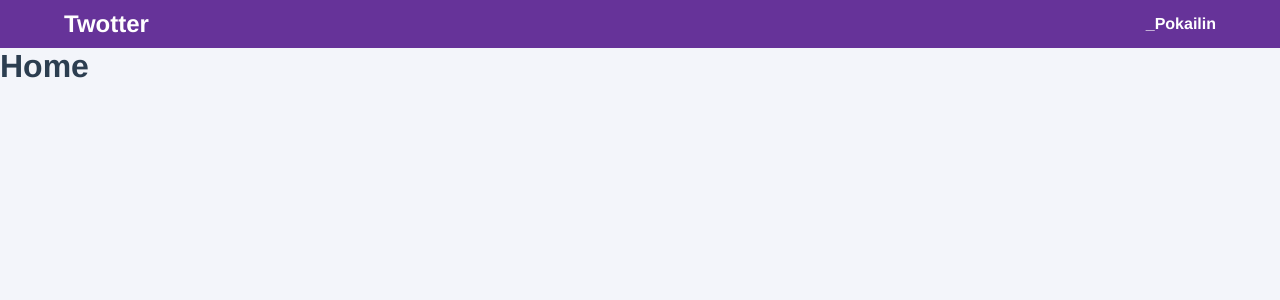
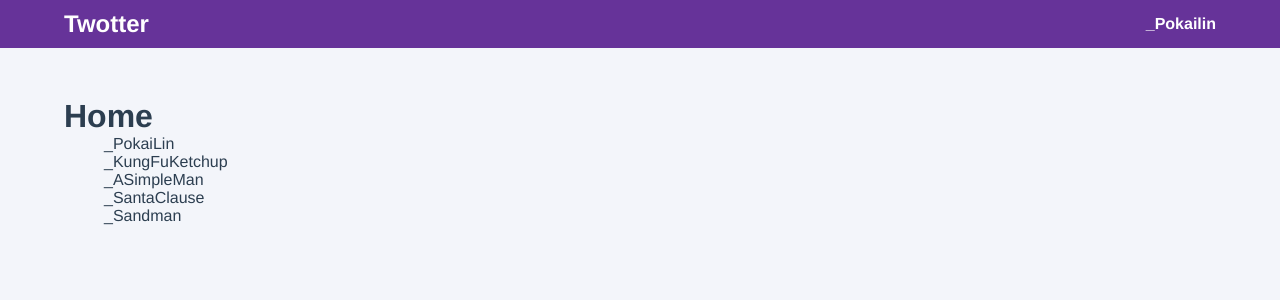
Before and after one commit to pokailin/twotter-tutorial, a Vue app: page / in a window 1280 px wide. Shown: the top 300 px of the page. Built offline with nearby package versions, Linux system fonts and the light colour scheme.

Commit message:
Home page and Admin Page
added list of users to home page / added an admin page along with a router guard that checks if admin privileges are needed for next route

```diff
--- a/src/router/index.js
+++ b/src/router/index.js
@@ -1,6 +1,7 @@
 import { createRouter, createWebHistory } from "vue-router";
 import HomeVue from "@/views/HomeView.vue";
 import UserProfileVue from "@/views/UserProfile.vue";
+import AdminVue from "@/views/AdminView.vue";
 
 const routes = [
     {
@@ -12,6 +13,14 @@ const routes = [
         path: '/user/:userId',
         name: 'UserProfile',
         component: UserProfileVue
+    },
+    {
+        path: '/admin',
+        name: 'AdminView',
+        component: AdminVue,
+        meta: {
+            requiresAdmin: true
+        }
     }
 ]
 
@@ -20,4 +29,15 @@ const router = createRouter({
     routes
 })
 
+router.beforeEach(async (to, from, next) => {
+    const isAdmin = true;
+    const requiresAdmin = to.matched.some(record => record.meta.requiresAdmin);
+
+    if (requiresAdmin && !isAdmin) {
+        next({ name: 'Home' });
+    } else {
+        next();
+    }
+})
+
 export default router;
--- /dev/null
+++ b/src/views/AdminView.vue
@@ -0,0 +1,16 @@
+<template>
+  <h1 class="admin">Admin</h1>
+</template>
+
+<script>
+export default {
+  name: 'AdminView',
+  setup() {},
+};
+</script>
+
+<style lang="scss" scoped>
+.admin {
+  padding: 50px 5%;
+}
+</style>
--- a/src/views/HomeView.vue
+++ b/src/views/HomeView.vue
@@ -1,14 +1,42 @@
 <template>
   <div class="home">
     <h1>Home</h1>
+    <div class="users-list">
+      <ul>
+        <router-link
+          v-for="user in users"
+          :key="user.id"
+          :to="{ name: 'UserProfile', params: { userId: user.id } }"
+        >
+          <li>
+            {{ user.username }}
+          </li>
+        </router-link>
+      </ul>
+    </div>
   </div>
 </template>
 
 <script>
+import { users } from '@/assets/users';
 export default {
   name: 'HomeView',
+  setup() {
+    return {
+      users,
+    };
+  },
 };
 </script>
 
-<style lang="scss">
+<style lang="scss" scoped>
+.home {
+  padding: 50px 5%;
+}
+
+.users-list {
+  ul {
+    list-style: none;
+  }
+}
 </style>
```
